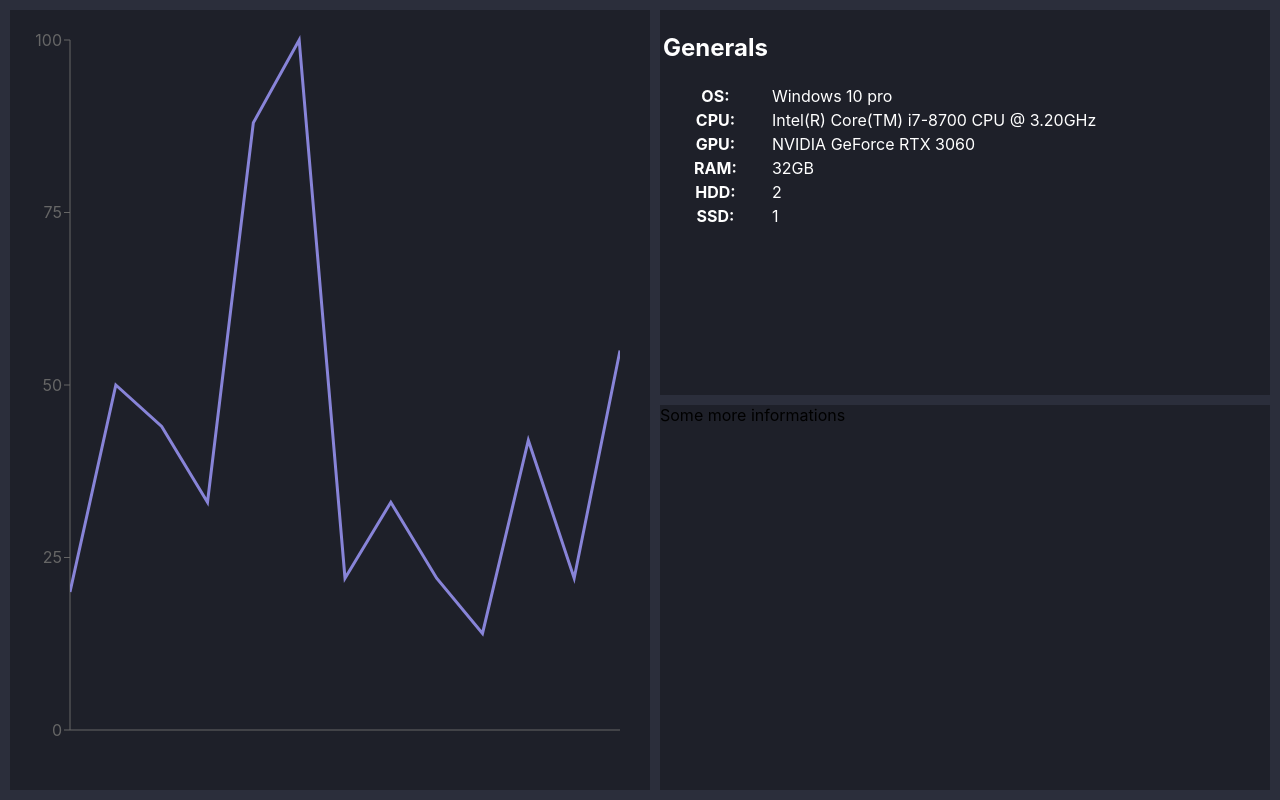
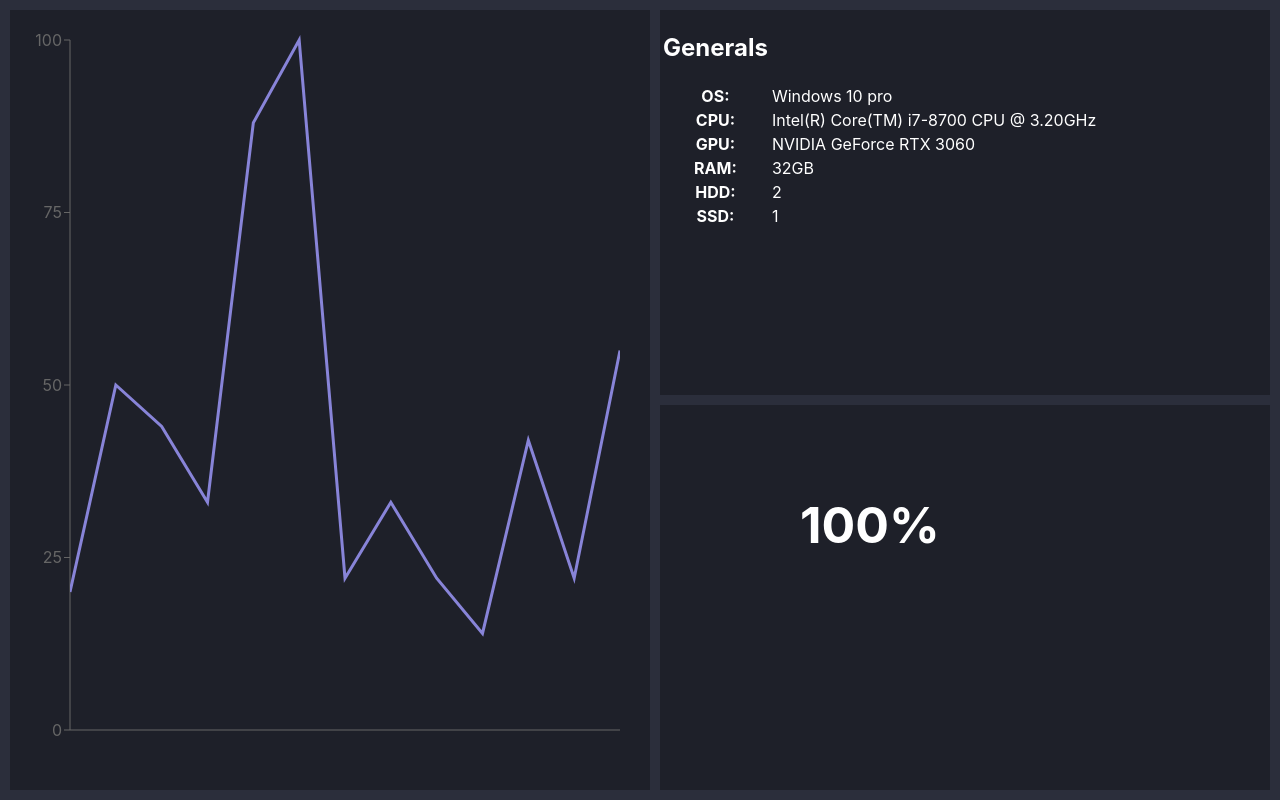
Before and after one commit to bozali/kabo-specs, a React (Create React App) app in the folder kabo-specs/: page / in a window 1280 px wide. Built offline with nearby package versions, Linux system fonts and the light colour scheme.

Commit message:
Add JSON test file, load JSOn in Project and use data from it

```diff
--- a/kabo-specs/src/Components/React/App.tsx
+++ b/kabo-specs/src/Components/React/App.tsx
@@ -1,4 +1,5 @@
 import '../Sass/App.sass'
+import inputData from '../../mock/input.json';
 // React
 import React, { useState, useEffect, Component, ReactNode } from 'react'
 // Assets
@@ -73,6 +74,52 @@ const data = [
   },
 ];
 
+const topRightData = inputData.map( (specs) =>{
+  return (
+    <table className = "table" style={{color: 'white'}}>
+              <thead>
+                <tr>
+                  <th>
+                    <h2>Generals</h2>
+                  </th>
+                  <th></th>
+                </tr>
+              </thead>
+              <tbody>
+                <tr>
+                  <th>OS:</th>
+                  <td>{specs.os}</td>
+                </tr>
+                <tr>
+                  <th>CPU:</th>
+                  <td>{specs.cpu}</td>
+                </tr>
+                <tr>
+                  <th>GPU:</th>
+                  <td>{specs.gpu}</td>
+                </tr>
+                <tr>
+                  <th>RAM:</th>
+                  <td>{specs.ram}GB</td>
+                </tr>
+                <tr>
+                  <th>HDD:</th>
+                  <td>{specs.hdd}</td>
+                </tr>
+                <tr>
+                  <th>SSD:</th>
+                  <td>{specs.ssd}</td>
+                </tr>
+              </tbody>
+            </table>
+  )
+})
+
+const bottomRightData = inputData.map( (componentUsage) =>{
+  return (
+    <p className ='precent'><b>{componentUsage.cpuusage}%</b></p>
+  )
+})
 
 export default class App extends Component {
 	public render(): ReactNode {
@@ -99,46 +146,15 @@ export default class App extends Component {
 
 				<div className='right'>
 					<div className='top-right'>
-						<table className = "table" style={{color: 'white'}}>
-              <thead>
-                <tr>
-                  <th>
-                    <h2>Generals</h2>
-                  </th>
-                  <th></th>
-                </tr>
-              </thead>
-              <tbody>
-                <tr>
-                  <th>OS:</th>
-                  <td>Windows 10 pro</td>
-                </tr>
-                <tr>
-                  <th>CPU:</th>
-                  <td>Intel(R) Core(TM) i7-8700 CPU @ 3.20GHz</td>
-                </tr>
-                <tr>
-                  <th>GPU:</th>
-                  <td>NVIDIA GeForce RTX 3060</td>
-                </tr>
-                <tr>
-                  <th>RAM:</th>
-                  <td>32GB</td>
-                </tr>
-                <tr>
-                  <th>HDD:</th>
-                  <td>2</td>
-                </tr>
-                <tr>
-                  <th>SSD:</th>
-                  <td>1</td>
-                </tr>
-              </tbody>
-            </table>
+            <div className ="content">
+              {topRightData}
+            </div>
 					</div>
 
-					<div className='bottom-right'>
-						Some more informations
+					<div className='bottom-right' style={{color: 'white'}}>
+						<div className = "content">
+              {bottomRightData}
+            </div>
 					</div>
 				</div>
 			</div>
--- a/kabo-specs/src/Components/Sass/App.sass
+++ b/kabo-specs/src/Components/Sass/App.sass
@@ -72,3 +72,9 @@
 	flex: 1
 	margin-right: 10px
 	margin-bottom: 10px
+
+p.precent
+	font-size: 50px
+	margin-left: 140px
+	margin-top: 90px
+	margin-bottom: 10px
--- /dev/null
+++ b/kabo-specs/src/mock/input.json
@@ -0,0 +1,13 @@
+[
+    {
+        "os": "Windows 10 pro",
+        "cpu": "Intel(R) Core(TM) i7-8700 CPU @ 3.20GHz",
+        "cpuusage": "100",
+        "gpu": "NVIDIA GeForce RTX 3060",
+        "gpuusage": "50",
+        "ram": "32",
+        "ramusage": "5",
+        "hdd": "2",
+        "ssd": "1"
+    }
+]
```
